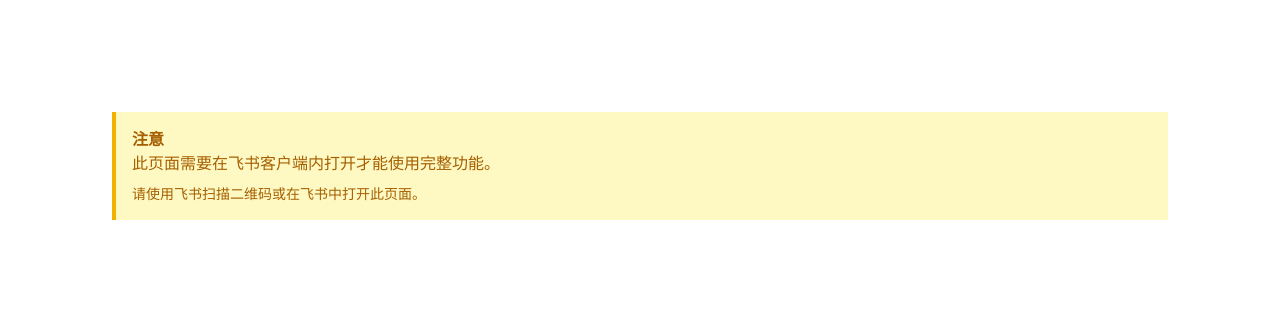
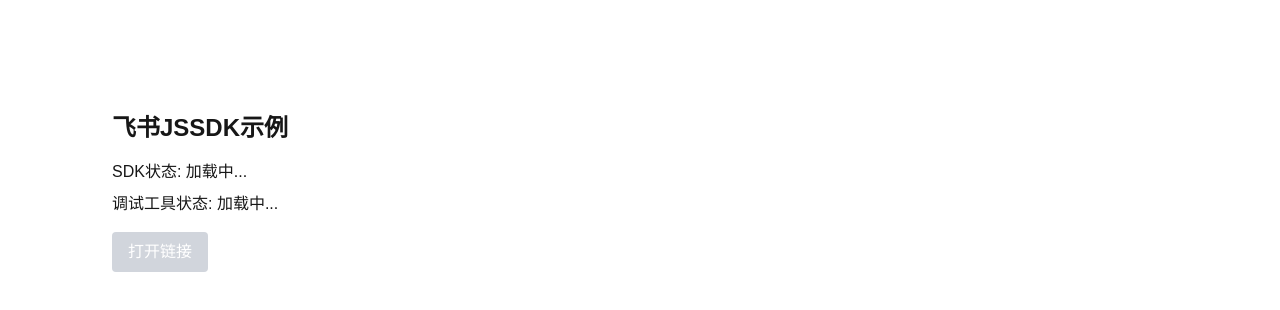
Before and after one commit to happysmile12321/video-log, a Next.js app: page / in a window 1280 px wide. Shown: the top 310 px of the page. Built offline with nearby package versions, Linux system fonts and the light colour scheme.

Commit message:
去除环境判断

```diff
--- a/src/components/FeishuSDKExample.tsx
+++ b/src/components/FeishuSDKExample.tsx
@@ -4,11 +4,11 @@
 import type { FeishuSDKResponse, FeishuSDKError } from '@/types/feishu';
 
 export const FeishuSDKExample = () => {
-  const { sdkReady, isFeishuEnv } = useFeishuJSSDK();
+  const { sdkReady } = useFeishuJSSDK();
   const { debuggerReady } = useFeishuDebugger();
 
   useEffect(() => {
-    if (sdkReady && isFeishuEnv && typeof window !== 'undefined') {
+    if (sdkReady && typeof window !== 'undefined') {
       // 示例：初始化SDK
       window.h5sdk.init({
         appId: 'YOUR_APP_ID', // 替换为你的飞书应用 ID
@@ -24,10 +24,10 @@
         },
       });
     }
-  }, [sdkReady, isFeishuEnv]);
+  }, [sdkReady]);
 
   const handleOpenLink = () => {
-    if (sdkReady && isFeishuEnv && window.h5sdk) {
+    if (sdkReady) {
       window.h5sdk.openLink({
         url: 'https://example.com',
         onSuccess: function(res: FeishuSDKResponse) {
@@ -40,19 +40,6 @@
     }
   };
 
-  if (!isFeishuEnv) {
-    return (
-      <div className="p-4">
-        <div className="bg-yellow-100 border-l-4 border-yellow-500 text-yellow-700 p-4" role="alert">
-          <p className="font-bold">注意</p>
-          <p>此页面需要在飞书客户端内打开才能使用完整功能。</p>
-          <p className="mt-2 text-sm">
-            请使用飞书扫描二维码或在飞书中打开此页面。
-          </p>
-        </div>
-      </div>
-    );
-  }
 
   return (
     <div className="p-4">
@@ -61,11 +48,10 @@
         <div className="space-y-2">
           <p>SDK状态: {sdkReady ? '已加载' : '加载中...'}</p>
           <p>调试工具状态: {debuggerReady ? '已加载' : '加载中...'}</p>
-          <p>运行环境: {isFeishuEnv ? '飞书客户端' : '非飞书环境'}</p>
         </div>
         <button
           onClick={handleOpenLink}
-          disabled={!sdkReady || !isFeishuEnv}
+          disabled={!sdkReady }
           className="px-4 py-2 bg-blue-500 text-white rounded disabled:bg-gray-300"
         >
           打开链接
--- a/src/hooks/useFeishuJSSDK.ts
+++ b/src/hooks/useFeishuJSSDK.ts
@@ -11,24 +11,11 @@
 
 export const useFeishuJSSDK = () => {
   const [sdkReady, setSdkReady] = useState(false);
-  const [isFeishuEnv, setIsFeishuEnv] = useState(false);
 
-  // 检查是否在飞书环境中
-  const checkFeishuEnvironment = () => {
-    if (typeof window === 'undefined') return false;
-    // 检查是否在飞书PC客户端中
-    const isPcClient = 'LarkWebViewJavaScriptBridge' in window;
 
-    return isPcClient;
-  };
 
   useEffect(() => {
     if (typeof window !== 'undefined') {
-      // 首先检查环境
-      const isFeishu = checkFeishuEnvironment();
-      setIsFeishuEnv(isFeishu);
-
-      if (!window.h5sdk) {
         const script = document.createElement('script');
         script.type = 'text/javascript';
         script.src = 'https://lf-scm-cn.feishucdn.com/lark/op/h5-js-sdk-1.5.38.js';
@@ -51,8 +38,7 @@
       } else {
         setSdkReady(true);
       }
-    }
   }, []);
 
-  return { sdkReady, isFeishuEnv };
+  return { sdkReady };
 };
```
